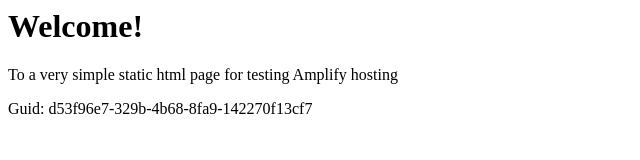
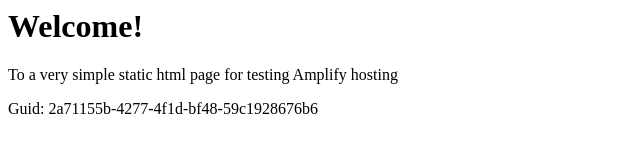
Before and after one commit to aws-aemilia-bah/Github-PR-Commit-Integration-Test-DoNotTouch-GitHubAutoBuildPushCanaryTest-v2-preprod-me-south-1, a website: page src/index.html in a window 1280 px wide. Shown: the full height of the page, 0-640 px from the left. Drawn offline with Linux system fonts and the light colour scheme.

Commit message:
commit from integ tests

```diff
--- a/src/index.html
+++ b/src/index.html
@@ -12,6 +12,6 @@
 <body>
     <h1>Welcome!</h1>
     <p>To a very simple static html page for testing Amplify hosting</p>
-    <p>Guid: d53f96e7-329b-4b68-8fa9-142270f13cf7</p></body>
+    <p>Guid: 2a71155b-4277-4f1d-bf48-59c1928676b6</p></body>
 
 </html>
```
